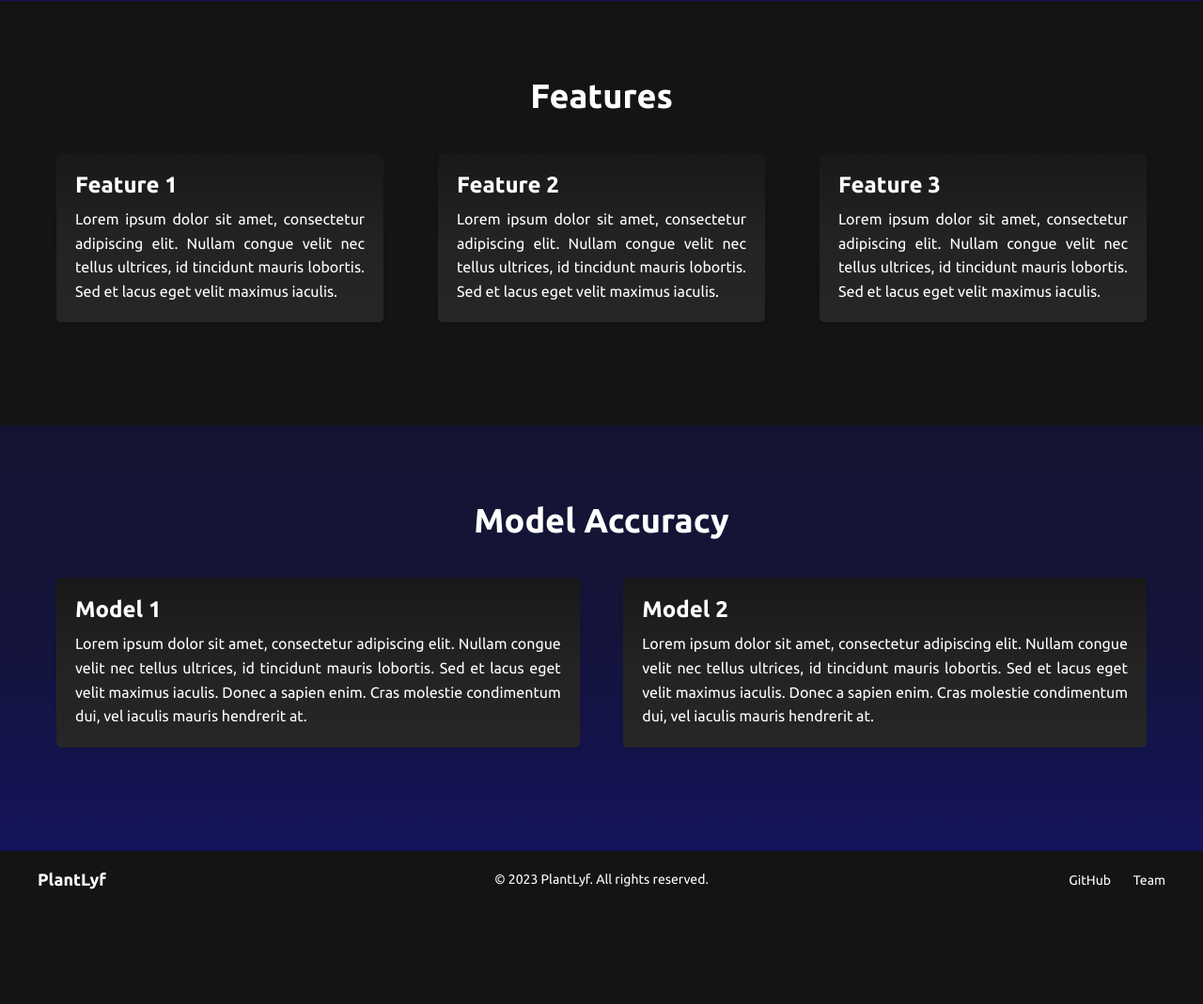
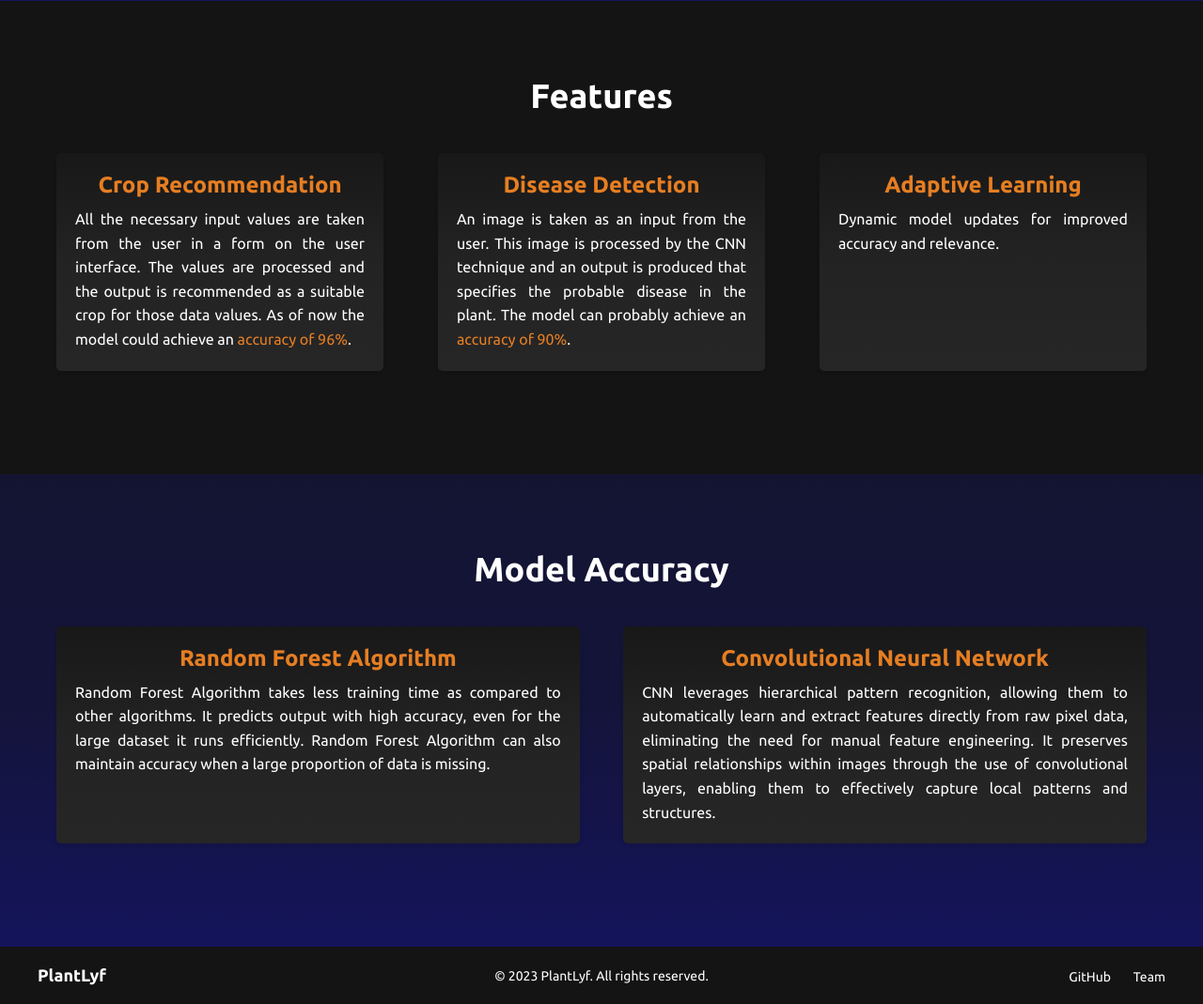
Before and after one commit to edsondsouza/plantLyf, a Flask app: page /main in a window 1280 px wide. Shown: the part 1687-2756 px from the top of the page at 94% size. Before the commit the page ends 2634 px from the top, so only its background shows below. Run offline with Flask 3, Linux system fonts and the light colour scheme; parts of the project's set-up code (start-up, migrations or seed data) failed here and were passed over.

Commit message:
home page ui updated

```diff
--- a/static/css/home.css
+++ b/static/css/home.css
@@ -244,6 +244,7 @@ nav {
 .feature-title {
   font-size: 24px;
   margin-bottom: 10px;
+  text-align: center;
 }
 
 .feature-description {
@@ -301,7 +302,7 @@ nav {
 .model-title {
   font-size: 24px;
   margin-bottom: 10px;
-  color: #fff;
+  text-align: center;
 }
 
 .model-description {
@@ -315,6 +316,10 @@ nav {
   .model-card {
     width: 100%;
   }
+}
+
+.orange {
+  color: #e67e22;
 }
 
 /* Footer */
--- a/templates/home.html
+++ b/templates/home.html
@@ -38,14 +38,18 @@
       <div class="hero-content">
         <div class="hero-text">
           <h1>PlantLyf</h1>
-					<p>Your one stop to manage the crops</p>
-				</div>
+          <p>Your <span class="orange">one stop to manage</span> the crops</p>
           <div class="hero-buttons">
             <a href="/recommendation" class="btn">Crop Recommendation</a>
             <a href="/disease_detection" class="btn">Detect Disease</a>
           </div>
+        </div>
+
         <div class="hero-image">
-					<img src="{{ url_for('static', filename='images/crop.jpg') }}" alt="Crop Image" />
+          <img
+            src="{{ url_for('static', filename='images/crop.jpg') }}"
+            alt="Crop Image"
+          />
         </div>
       </div>
     </section>
@@ -54,7 +58,10 @@
     <section class="video-section">
       <div class="video-container">
         <video autoplay loop muted playsinline>
-					<source src="{{ url_for('static', filename='video/video.mp4') }}" type="video/mp4" />
+          <source
+            src="{{ url_for('static', filename='video/video.mp4') }}"
+            type="video/mp4"
+          />
           Your browser does not support the video tag.
         </video>
       </div>
@@ -66,30 +73,21 @@
         <h2 class="section-title">Features</h2>
         <div class="features-container">
           <div class="feature-card">
-						<h3 class="feature-title">Feature 1</h3>
+            <h3 class="feature-title orange">Crop Recommendation</h3>
             <p class="feature-description">
-							Lorem ipsum dolor sit amet, consectetur adipiscing
-							elit. Nullam congue velit nec tellus ultrices, id
-							tincidunt mauris lobortis. Sed et lacus eget velit
-							maximus iaculis.
+				All the necessary input values are taken from the user in a form on the user interface. The values are processed and the output is recommended as a suitable crop for those data values. As of now the model could achieve an <span class="orange">accuracy of 96%</span>.
             </p>
           </div>
           <div class="feature-card">
-						<h3 class="feature-title">Feature 2</h3>
+            <h3 class="feature-title orange">Disease Detection</h3>
             <p class="feature-description">
-							Lorem ipsum dolor sit amet, consectetur adipiscing
-							elit. Nullam congue velit nec tellus ultrices, id
-							tincidunt mauris lobortis. Sed et lacus eget velit
-							maximus iaculis.
+				An image is taken as an input from the user. This image is processed by the CNN technique and an output is produced that specifies the probable disease in the plant. The model can probably achieve an <span class="orange">accuracy of 90%</span>.
             </p>
           </div>
           <div class="feature-card">
-						<h3 class="feature-title">Feature 3</h3>
+            <h3 class="feature-title orange">Adaptive Learning</h3>
             <p class="feature-description">
-							Lorem ipsum dolor sit amet, consectetur adipiscing
-							elit. Nullam congue velit nec tellus ultrices, id
-							tincidunt mauris lobortis. Sed et lacus eget velit
-							maximus iaculis.
+				Dynamic model updates for improved accuracy and relevance.
             </p>
           </div>
         </div>
@@ -102,23 +100,16 @@
         <h2 class="section-title">Model Accuracy</h2>
         <div class="model-container">
           <div class="model-card">
-						<h3 class="model-title">Model 1</h3>
+            <h3 class="model-title orange">Random Forest Algorithm</h3>
             <p class="model-description">
-							Lorem ipsum dolor sit amet, consectetur adipiscing
-							elit. Nullam congue velit nec tellus ultrices, id
-							tincidunt mauris lobortis. Sed et lacus eget velit
-							maximus iaculis. Donec a sapien enim. Cras molestie
-							condimentum dui, vel iaculis mauris hendrerit at.
+				Random Forest Algorithm takes less training time as compared to other algorithms. It predicts output with high accuracy, even for the large dataset it runs efficiently. Random Forest Algorithm can also maintain accuracy when a large proportion of data is missing.
             </p>
           </div>
           <div class="model-card">
-						<h3 class="model-title">Model 2</h3>
+            <h3 class="model-title orange">Convolutional Neural Network</h3>
             <p class="model-description">
-							Lorem ipsum dolor sit amet, consectetur adipiscing
-							elit. Nullam congue velit nec tellus ultrices, id
-							tincidunt mauris lobortis. Sed et lacus eget velit
-							maximus iaculis. Donec a sapien enim. Cras molestie
-							condimentum dui, vel iaculis mauris hendrerit at.
+				CNN leverages hierarchical pattern recognition, allowing them to automatically learn and extract features directly from raw pixel data, eliminating the need for manual feature engineering. It preserves spatial relationships within images through the use of convolutional layers, enabling them to effectively capture local patterns and structures.
+
             </p>
           </div>
         </div>
```
Also changed, not shown: 1 other file. Lines whose indentation alone changed are shown as unchanged.
